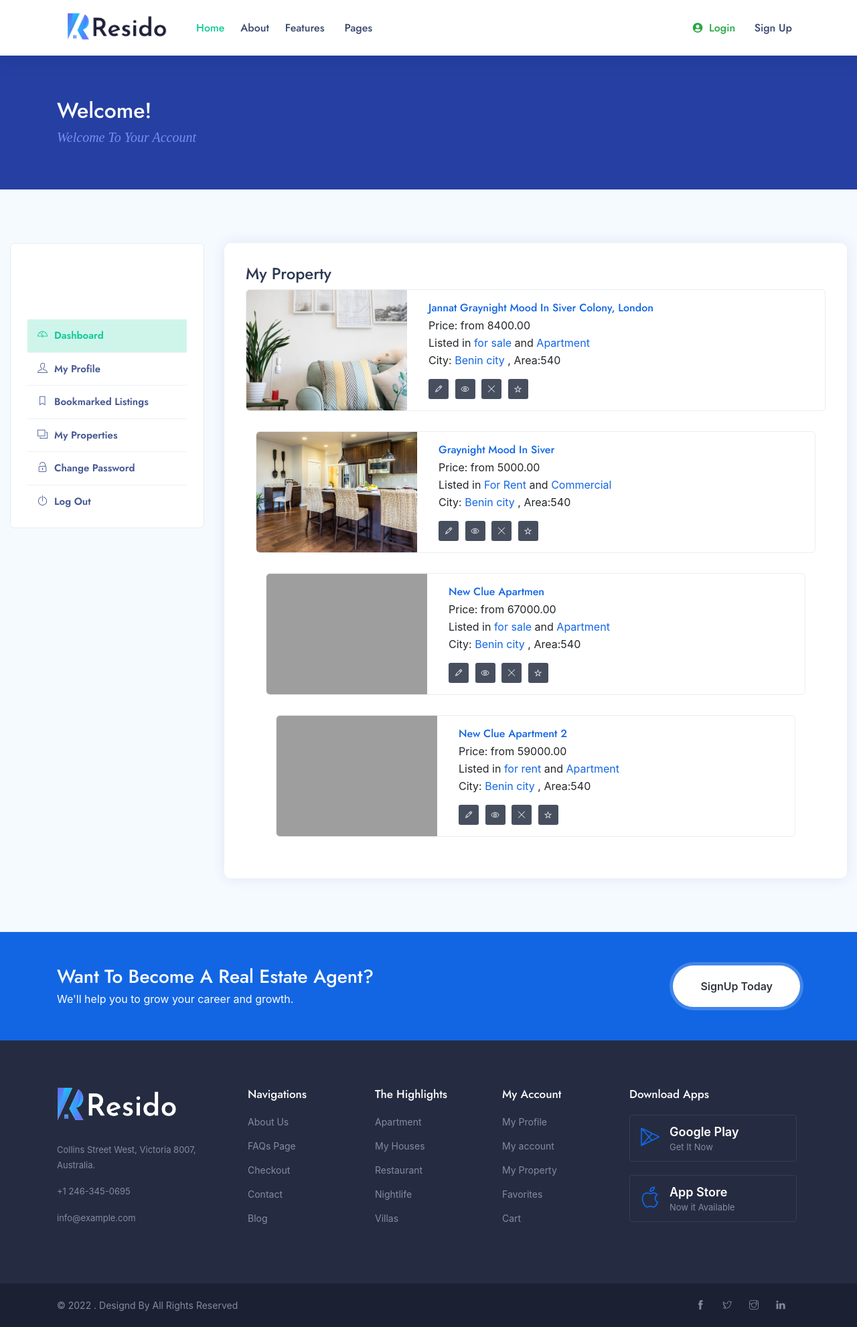
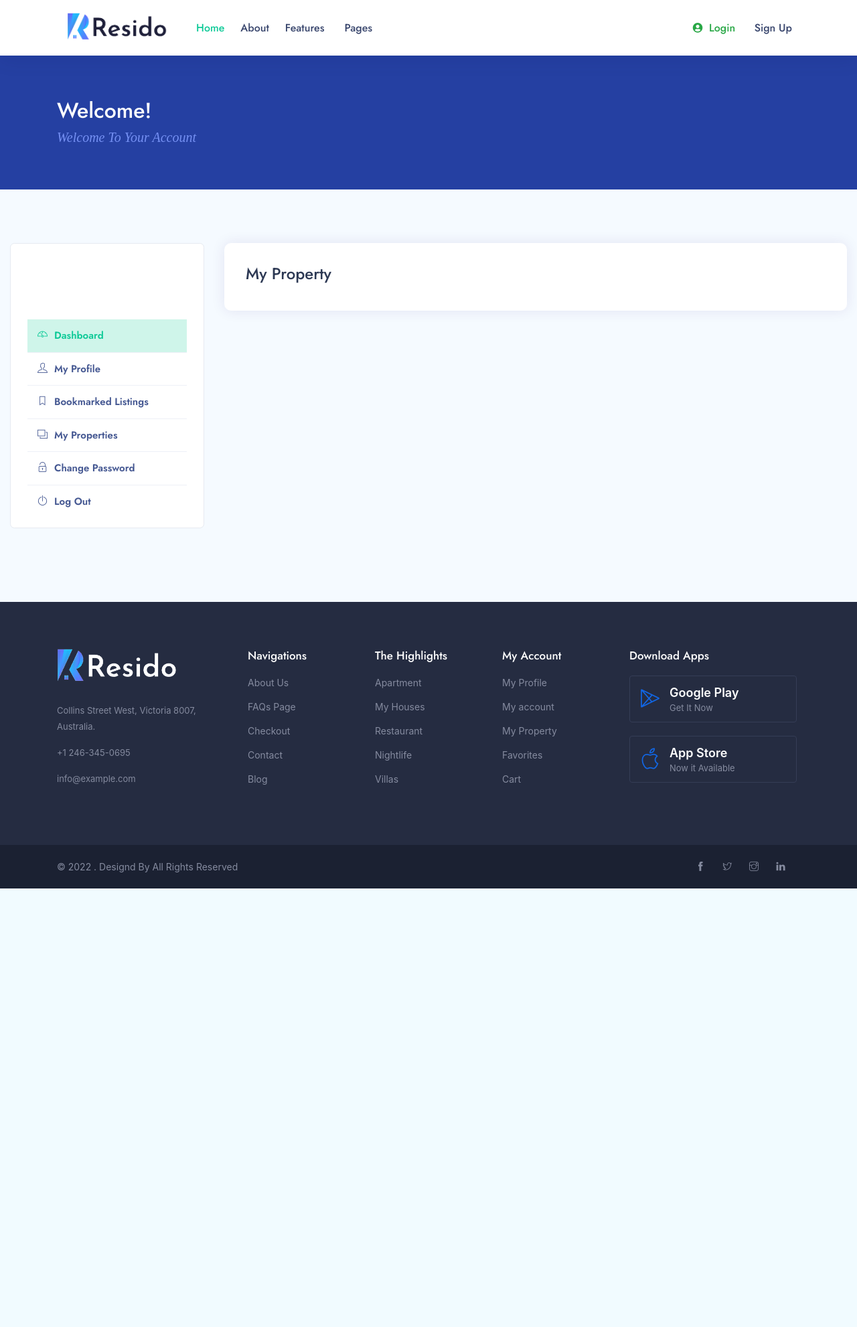
Before and after one commit to destiny2222/realstate, a Django app: page /myproperty/ in a window 1280 px wide. Shown: the whole page at 67% size. After the commit the page ends 1327 px from the top, so only its background shows below. Run offline with Django 3.2, Linux system fonts and the light colour scheme; data comes from the database, SQL or seed files in the repository; both versions use the stored data as it was after the commit; some libraries are stand-ins or nearby versions; some web fonts are replaced; grey boxes are pictures that could not be loaded.

Commit message:
first commit

```diff
--- a/template/account/bookmark-list.html
+++ b/template/account/bookmark-list.html
@@ -52,6 +52,7 @@
 
 										<!-- Item #1 -->
 										{%  for i in list %}
+										{%  if user.id == i.user.id %}
 										<tr>
 											<td class="property-container">
 												<img src="{{ i.property.image.url }}" alt="">
@@ -65,6 +66,7 @@
 												<a href="{%  url 'index:deletebooklist' i.id %}" class="delete"><i class="ti-close"></i> Delete</a>
 											</td>
 										</tr>
+										{% endif %}
 										{%  endfor %}
 									</tbody>
 								</table>
--- a/template/account/my-property.html
+++ b/template/account/my-property.html
@@ -45,6 +45,7 @@
 								<div class="row">
 									<!-- Single Property -->
 									{% for i in list %}
+									{%  if user.id == i.user.id %}
 									<div class="col-md-12 col-sm-12 col-md-12">
 										<div class="singles-dashboard-list">
 											<div class="sd-list-left">
@@ -70,9 +71,9 @@
 												</div>
 											</div>
 										</div>
+									</div>
+									{%  endif %}
 									{%  endfor %}
-									</div>
-
 
 								</div>
 
@@ -84,24 +85,5 @@
 			</section>
 			<!-- ============================ User Dashboard End ================================== -->
 
-			<!-- ============================ Call To Action ================================== -->
-			<section class="theme-bg call-to-act-wrap">
-				<div class="container">
-					<div class="row">
-						<div class="col-lg-12">
-
-							<div class="call-to-act">
-								<div class="call-to-act-head">
-									<h3>Want to Become a Real Estate Agent?</h3>
-									<span>We'll help you to grow your career and growth.</span>
-								</div>
-								<a href="#" class="btn btn-call-to-act">SignUp Today</a>
-							</div>
-
-						</div>
-					</div>
-				</div>
-			</section>
-			<!-- ============================ Call To Action End ================================== -->
 
 	{% endblock %}
```
Also changed, not shown: db.sqlite3.
